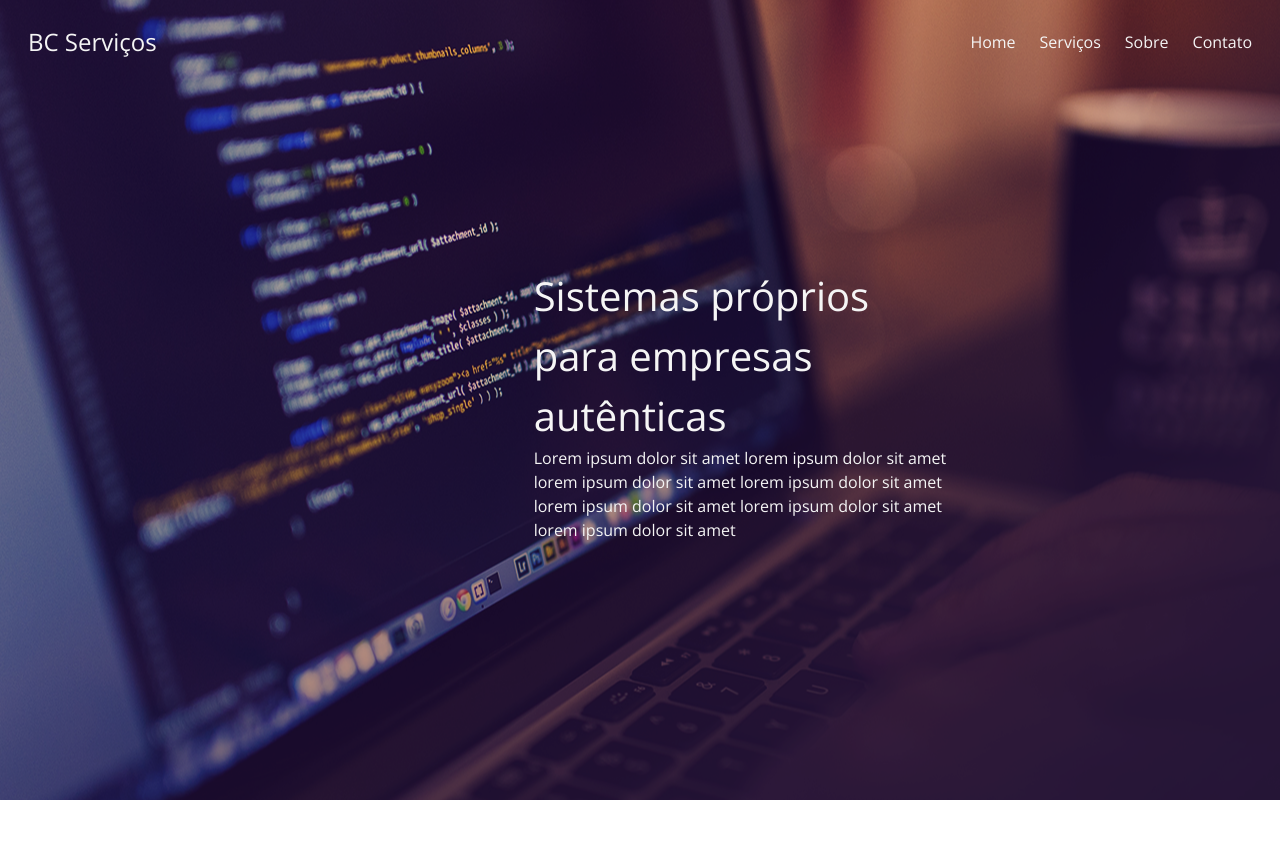
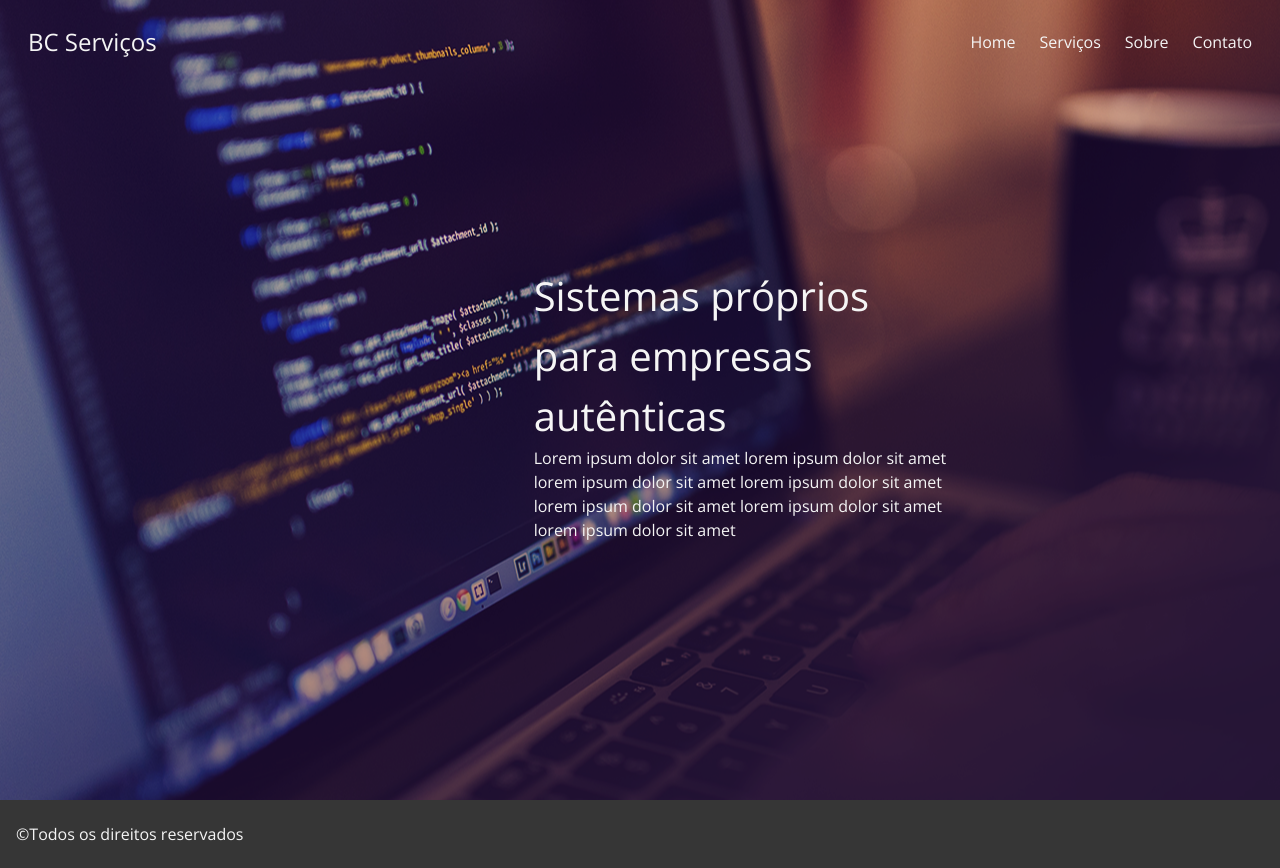
Before and after one commit to eng-gabrielscardoso/bcservicos-react, a React (Create React App) app in the folder frontend/: page / in a window 1280 px wide. Before the commit the page ends 800 px from the top, so only its background shows below. Built offline with nearby package versions, Linux system fonts and the light colour scheme.

Commit message:
feat: add Footer component

```diff
--- /dev/null
+++ b/frontend/src/components/Footer/Footer.jsx
@@ -0,0 +1,23 @@
+import React from 'react';
+
+import './Footer.css';
+
+function Footer () {
+  return (
+    <footer>
+      <div className="is-flex is-justify-content-space-between is-fullwidth has-background-dark p-4 my-auto">
+        <span className="has-text-light my-auto">&copy;Todos os direitos reservados</span>
+        <span>
+          <a className="has-text-light is-size-4 mr-2" href="https://github.com/eng-gabrielscardoso" target="_blank">
+            <i className="fa fa-github" aria-hidden="true"></i>
+          </a>
+          <a className="has-text-light is-size-4" href="https://linkedin.com/in/eng-gabrielscardoso" target="_blank">
+            <i className="fa fa-linkedin" aria-hidden="true"></i>
+          </a>
+        </span>
+      </div>
+    </footer>
+  );
+}
+
+export default Footer;
--- a/frontend/src/views/Home/Home.jsx
+++ b/frontend/src/views/Home/Home.jsx
@@ -3,11 +3,13 @@ import React from 'react';
 import './Home.css';
 
 import Banner from '../../components/Banner/Banner';
+import Footer from '../../components/Footer/Footer';
 
 function Home () {
   return (
     <div className="home">
       <Banner />
+      <Footer />
     </div>
   );
 }
```
Also changed, not shown: frontend/src/components/Footer/Footer.css (added).
